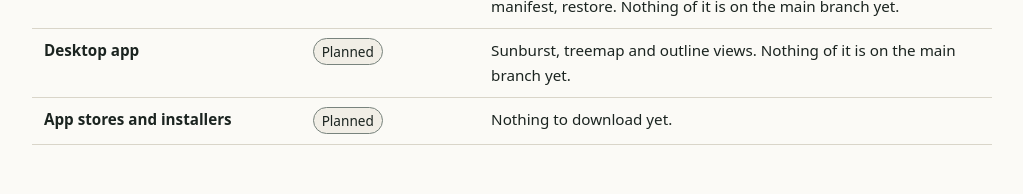
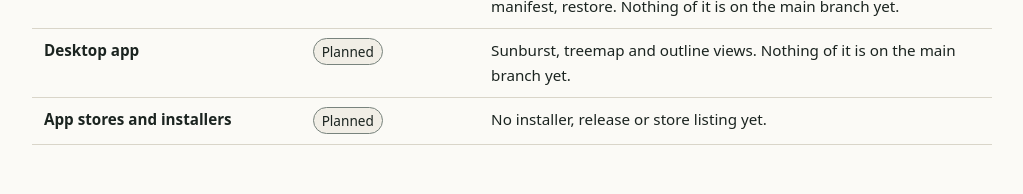
Before and after one commit to ericmacdougall/disk-cleaner, a plain HTML site: page site/index.html in a window 1280 px wide. Shown: the part 4047-4241 px from the top of the page, without its empty margins (128-1151 px from the left). Drawn offline with Linux system fonts and the light colour scheme.

Commit message:
fix(site): name what the installers row lacks, not "nothing to download"
Why: CI keeps unsigned test binaries as workflow artifacts, so "Nothing
to download yet" overstates; what does not exist is an installer, a
release or a store listing.

What: the "App stores and installers" notes cell now reads "No
installer, release or store listing yet."

Testing: `cd site/tests && python3 -m unittest test_site`: 72 tests OK.

Refs: GoodQA #16423

Co-Authored-By: Claude Opus 5.5 <noreply@anthropic.com>

```diff
--- a/site/index.html
+++ b/site/index.html
@@ -379,7 +379,7 @@ pre code { background: none; padding: 0; font: inherit; }
             <tr role="row"><th scope="row" role="rowheader">CLI: scan and plan</th><td role="cell" data-label="Status"><span class="badge">Merged, not released</span></td><td role="cell" data-label="Notes">Read-only. On the main branch; no release or download page yet. Produces JSON and a readable summary. Deletes nothing.</td></tr>
             <tr role="row"><th scope="row" role="rowheader">Recovery, backup, apply, restore</th><td role="cell" data-label="Status"><span class="badge">Planned</span></td><td role="cell" data-label="Notes">Recovery branches, rclone backup connectors, removal with a manifest, restore. Nothing of it is on the main branch yet.</td></tr>
             <tr role="row"><th scope="row" role="rowheader">Desktop app</th><td role="cell" data-label="Status"><span class="badge">Planned</span></td><td role="cell" data-label="Notes">Sunburst, treemap and outline views. Nothing of it is on the main branch yet.</td></tr>
-            <tr role="row"><th scope="row" role="rowheader">App stores and installers</th><td role="cell" data-label="Status"><span class="badge">Planned</span></td><td role="cell" data-label="Notes">Nothing to download yet.</td></tr>
+            <tr role="row"><th scope="row" role="rowheader">App stores and installers</th><td role="cell" data-label="Status"><span class="badge">Planned</span></td><td role="cell" data-label="Notes">No installer, release or store listing yet.</td></tr>
           </tbody>
         </table>
       </div>
```
